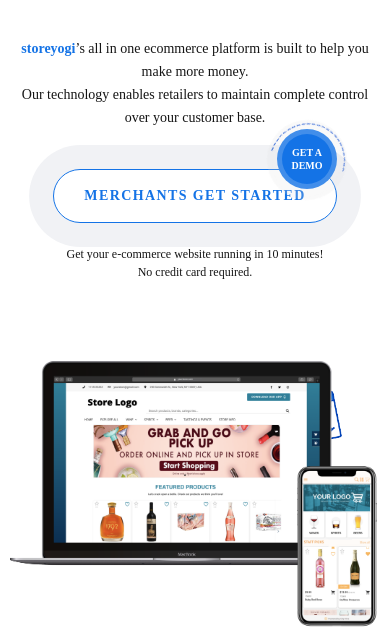
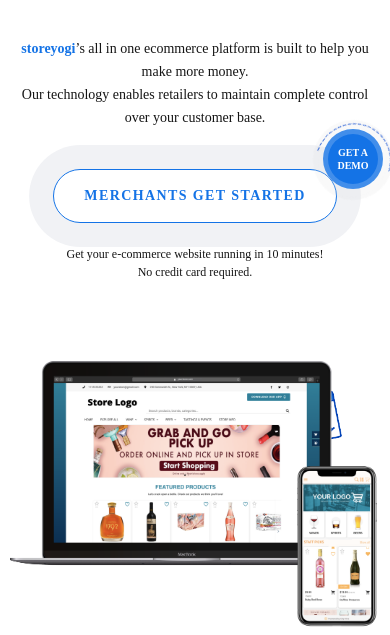
Before and after one commit to dvadher/storeyogi, a plain HTML site: page index.html in a window 390 px wide. Shown: the part 209-844 px from the top of the page. Drawn offline with Linux system fonts and the light colour scheme; a web font is replaced by a local one.

Commit message:
all pages

```diff
--- a/css/custom.css
+++ b/css/custom.css
@@ -993,6 +993,7 @@ div#logo_slider {
   .bottom_fixed{
     top: 40%;
     height: auto;
+    right: 7px;
   }
   .row.subscribe p.font-small {
     margin: 20px 0px;
```
